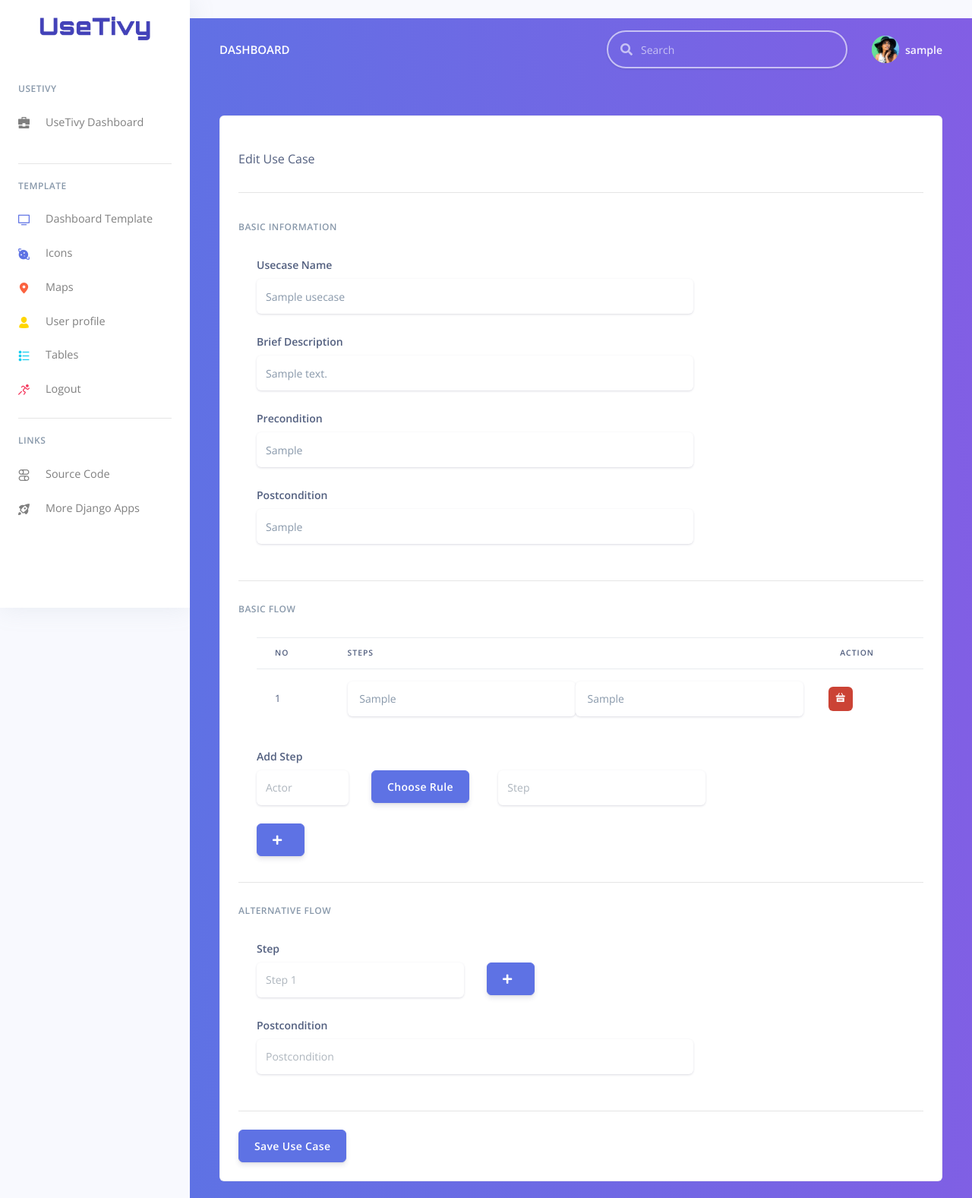
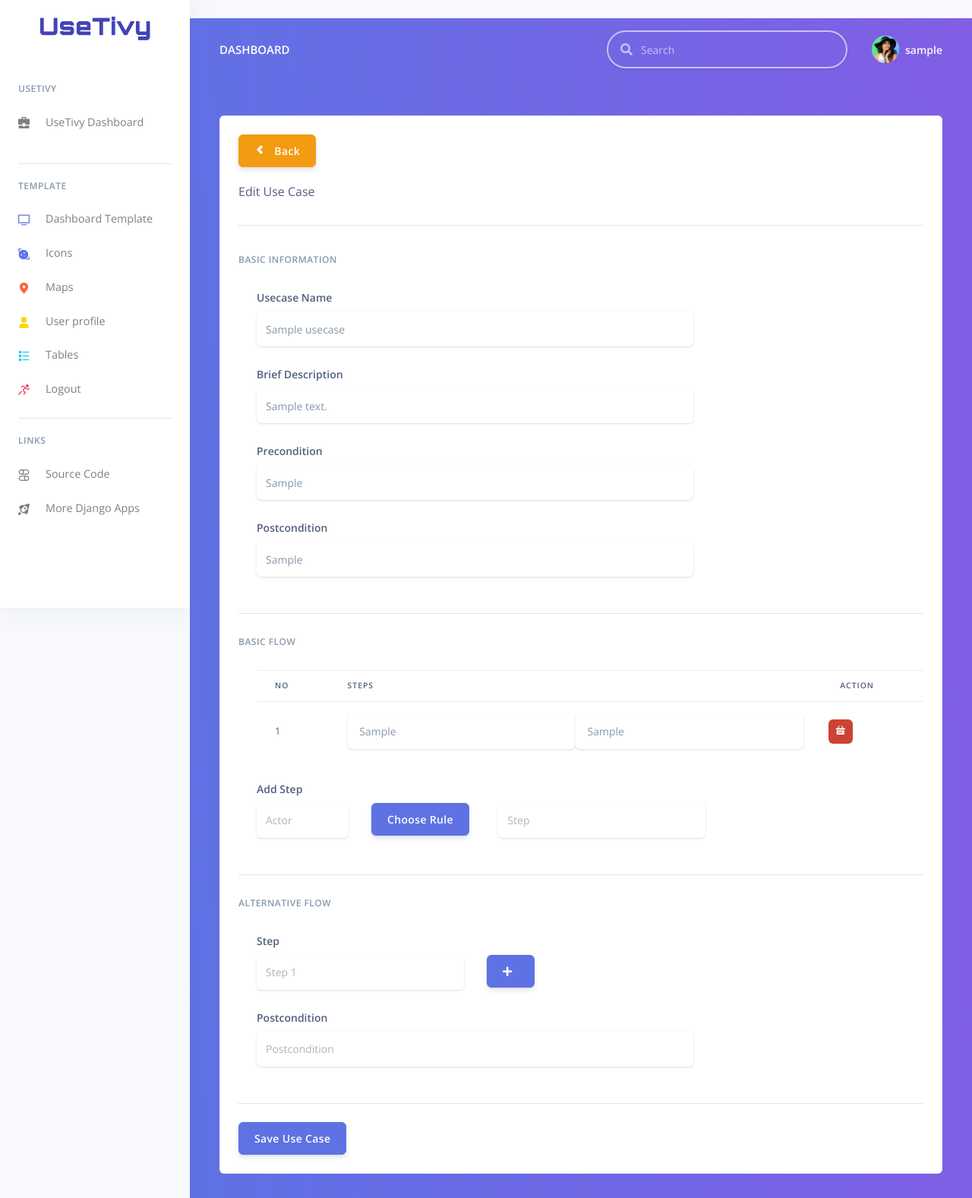
Before and after one commit to AgileRE-2021/UseTivy, a Django app: page /edit_use_case/1 in a window 1280 px wide. Shown: the top 1577 px of the page at 76% size. Run offline with Django 3.2, Linux system fonts and the light colour scheme; a user stored in the database is signed in; tables that the repository leaves empty hold one stand-in row (values such as "Sample post"); some libraries are stand-ins or nearby versions.

Commit message:
coba benerin

```diff
--- a/app/urls.py
+++ b/app/urls.py
@@ -50,6 +50,10 @@ urlpatterns = [
     #delete use case
     path('delete_use_case/<int:id_usecase>', views.delete_use_case, name="delete_use_case"),
 
+    #delete step basic
+    path('delete_step_basic/<int:id_step_basic>', views.delete_step_basic, name="delete_step_basic"),
+
+
 
 
      #------------- FLOW -------------
--- a/app/views.py
+++ b/app/views.py
@@ -183,7 +183,7 @@ def update_use_case(request):
 
     context = {}
     usecase_target = get_object_or_404(usecase, pk=request.POST.get("id_usecase"))
-    id_url = usecase_target.id_project.id_project
+    id_url = usecase_target.id_usecase
     #get from request
     namaUseCase = request.POST.get('input-usecase-name')
     briefDes = request.POST.get('input-brief-desc')
@@ -213,7 +213,17 @@ def update_use_case(request):
         newStepBasic.save()
 
 
-    return redirect('usecase',id_project=id_url)
+    return redirect('edit_use_case',id_usecase=id_url)
+
+@login_required(login_url="/login/")
+def delete_step_basic(request,id_step_basic):
+
+    step_basic = step_basic.objects.filter(id_step_basic=id_step_basic).get()
+    idUsecase = step_basic.id_usecase.id_usecase
+    stepbasic_target = get_object_or_404(step_basic, pk=id_step_basic).delete()
+
+    return redirect('edit_use_case',id_usecase=idUsecase)
+
 
 @login_required(login_url="/login/")
 def delete_use_case(request,id_usecase):
--- a/core/templates/page/edit_use_case.html
+++ b/core/templates/page/edit_use_case.html
@@ -15,6 +15,12 @@
           <div class="col-md-12">
               <div class="card" style="width: 100%;">
                   <div class="card-body">
+                    <a href="/usecase_view/{{ context.use_case.id_usecase}}" class="btn btn-primary collapsible" style="background-color: #F39C12; border-color:#F39C12 ">
+                      <div>
+                        <i class="ni ni-bold-left"></i>
+                        <span> Back</span>
+                      </div>
+                    </a>
                       <h1 class="card-title"></h1>Edit Use Case</h1>
                       <hr>
                       <!-- Basic Information -->
@@ -77,6 +83,7 @@
                         <h6 class="heading-small text-muted mb-4">Basic Flow</h6>
                         <div class="pl-lg-4">
                           <div class='table-responsive'>
+                            <input type="hidden" class="form-control" name="id_step_basic" value="{{context.id_step_basic}}">
                             <table class="table align-items-center table-flush">
                               <thead>
                                 <tr>
@@ -103,7 +110,7 @@
                                   </td>
                                   <td>
                                     <div class="row">
-                                      <a href="" class="btn btn-sm btn-icon-only "  role="button"
+                                      <a href="delete_step_basic/{{ sb.id_step_basic }}" class="btn btn-sm btn-icon-only "  role="button"
                                         style="background-color:#CB4335"
                                         data-toggle="tooltip" title="Delete">
                                         <i class="ni ni-basket" style="color:white"></i>
@@ -140,13 +147,7 @@
                                 <input id="step_input" name="step_input" class="form-control form-control-alternative" placeholder="Step" type="text">
                               </div>
                             </div>
-                            <div class="col-md-4">
-                              <a href="/edit_use_case/{{ context.use_case.id_usecase }}" class="btn btn-primary text-white" v-on:click="step_input" style="margin-bottom :10px">
-                                <div>
-                                  <i class="fa fa-plus pr-2"></i>
-                                </div>
-                              </a>
-                            </div>
+
                           </div>
                         </div>
 
```
Also changed, not shown: 1 other file.
